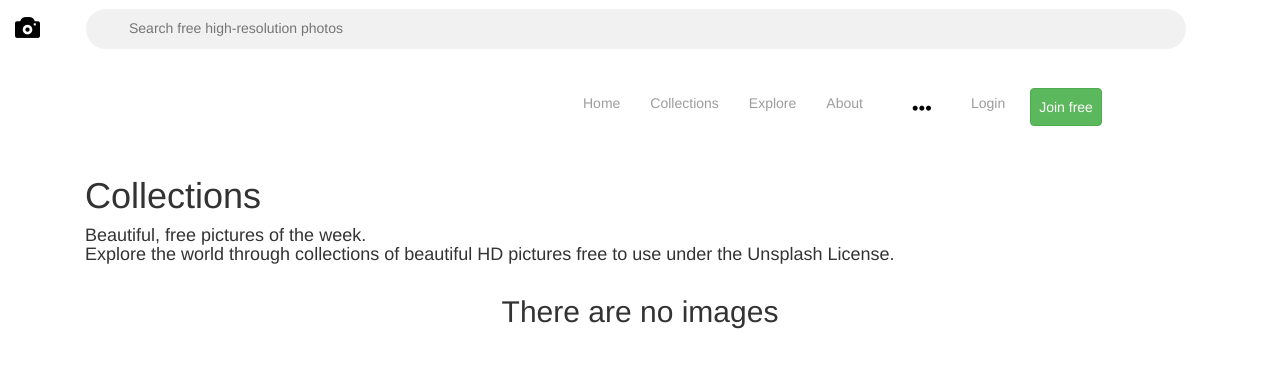
After one commit to mwerumuchai/unsplash-clone, a Django app: template gallery/templates/all-gallery/collections.html in a window 1280 px wide. The commit adds this page. Shown: the top 368 px of the page. Run offline with Django 3.2, Linux system fonts and the light colour scheme; the template is opened without the code that fills it, so the values that code supplies are empty; some libraries are stand-ins or nearby versions.

Commit message:
add collections html files that contains all photos in different categories

```diff
--- /dev/null
+++ b/gallery/templates/all-gallery/collections.html
@@ -0,0 +1,27 @@
+{%extends 'all-gallery/base.html'%} {% block content %}
+<div class="container">
+  <div class="container text-left">
+    <h1>Collections</h1>
+    <h4>Beautiful, free pictures of the week. <br>
+Explore the world through collections of beautiful HD pictures free to use under the Unsplash License.</h4>
+  </div>
+  <div class="col-md-12">
+    <div class="photo-div">
+
+      {% for gallery_item in gallery %}
+      <div class="image-container">
+        <a href="{% url 'gallery' gallery_item.id %}">
+          <div class="none"></div>
+          <img src="{{gallery_item.image.url}}" alt="Image" class="img-responsive home-image" id="myImg">
+        </a>
+      </div>
+      {% empty %}
+      <div class="row">
+        <h2 class="text-center">There are no images</h2>
+      </div>
+      {% endfor %}
+
+    </div>
+  </div>
+</div>
+{% endblock %}
--- a/gallery/templates/navbar.html
+++ b/gallery/templates/navbar.html
@@ -26,12 +26,12 @@
         </div>
         <!-- search form end -->
         <div class="navbar-collapse collapse-right">
-          <ul class="nav navbar-nav" id="navigation">
+          <ul class="nav navbar-nav" id="navigation" style="color: black;">
             <li><a href="{% url 'newPhotos' %}">Home</a></li>
-            <li><a href="/">Collections</a></li>
+            <li><a href="{% url 'collections' %}">Collections</a></li>
             <li><a href="/">Explore</a></li>
             <li><a href="/">About</a></li>
-            <li><button class="btn grey" id="glyphicon"><i class="glyphicon glyphicon-option-horizontal"></i></button></li>
+            <li><button class="btn" id="glyphicon"><i class="glyphicon glyphicon-option-horizontal"></i></button></li>
             <li><a href="/">Login</a></li>
             <li><button type="button" class="btn btn-success" id="join">Join free</button></li>
           </ul>
```
